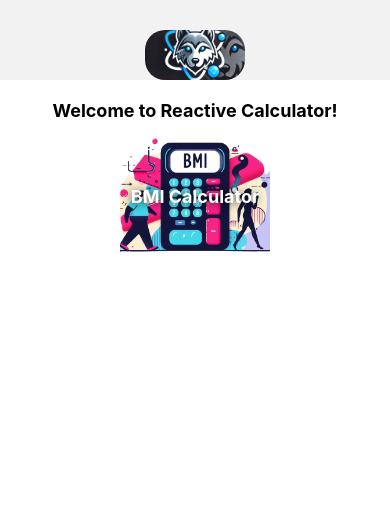
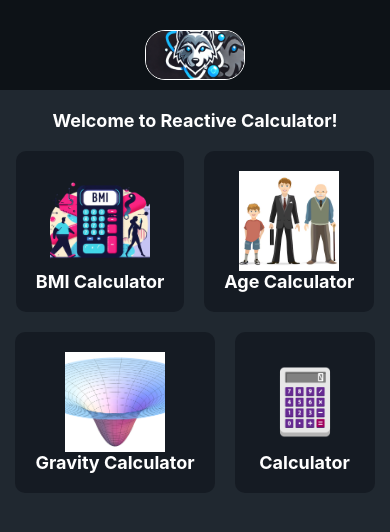
Before and after one commit to omercsx/ReactiveCalculator, a React Native app: screen /Home in a window 390 px wide. Shown: the top 532 px of the page. Built offline with nearby package versions, Linux system fonts and the light colour scheme.

Commit message:
Home Page

```diff
--- a/app/Screens/Home.tsx
+++ b/app/Screens/Home.tsx
@@ -1,16 +1,38 @@
 import { StyleSheet, Text, View } from 'react-native';
 import CalculatorCard from '../components/CalculatorCard';
 import bmiCalculator from '../../assets/BMI-calculator.png';
+import ageCalculator from '../../assets/ageCalc.avif';
+import gravityCalculator from '../../assets/gravity.jpg';
+import calculator from '../../assets/calculator.png';
 
 const Home = () => {
 	return (
 		<View style={styles.container}>
 			<Text style={styles.title}>Welcome to Reactive Calculator!</Text>
-			<CalculatorCard
-				title='BMI Calculator'
-				image={bmiCalculator}
-				onPress={() => {}}
-			/>
+			<View style={styles.cardContainer}>
+				<CalculatorCard
+					title='BMI Calculator'
+					image={bmiCalculator}
+					onPress={() => {}}
+				/>
+				<CalculatorCard
+					title='Age Calculator'
+					image={ageCalculator}
+					onPress={() => {}}
+				/>
+			</View>
+			<View style={styles.cardContainer}>
+				<CalculatorCard
+					title='Gravity Calculator'
+					image={gravityCalculator}
+					onPress={() => {}}
+				/>
+				<CalculatorCard
+					title='Calculator'
+					image={calculator}
+					onPress={() => {}}
+				/>
+			</View>
 		</View>
 	);
 };
@@ -20,12 +42,19 @@ export default Home;
 const styles = StyleSheet.create({
 	container: {
 		flex: 1,
-		backgroundColor: '#fff',
+		backgroundColor: '#202830',
 		alignItems: 'center',
+	},
+	cardContainer: {
+		flexDirection: 'row',
+		justifyContent: 'space-between',
+		gap: 20,
+		marginTop: 20,
 	},
 	title: {
 		fontSize: 18,
 		fontWeight: 'bold',
 		marginTop: 20,
+		color: '#fff',
 	},
 });
--- a/app/components/CalculatorCard.tsx
+++ b/app/components/CalculatorCard.tsx
@@ -1,9 +1,9 @@
 import {
-	ImageBackground,
+	ImageSourcePropType,
 	StyleSheet,
 	Text,
 	TouchableOpacity,
-	ImageSourcePropType,
+	Image,
 } from 'react-native';
 
 interface CalculatorCardProps {
@@ -14,10 +14,9 @@ interface CalculatorCardProps {
 
 const CalculatorCard = ({ title, image, onPress }: CalculatorCardProps) => {
 	return (
-		<TouchableOpacity onPress={onPress}>
-			<ImageBackground source={image} style={styles.container} resizeMode="cover">
-				<Text style={styles.title}>{title}</Text>
-			</ImageBackground>
+		<TouchableOpacity style={styles.container} onPress={onPress}>
+			<Image source={image} style={styles.image} />
+			<Text style={styles.title}>{title}</Text>
 		</TouchableOpacity>
 	);
 };
@@ -26,19 +25,18 @@ export default CalculatorCard;
 
 const styles = StyleSheet.create({
 	container: {
-		width: 150,
-		height: 150,
-		justifyContent: 'center',
+		backgroundColor: '#151B23',
+		padding: 20,
+		borderRadius: 10,
 		alignItems: 'center',
-		borderRadius: 10,
-		overflow: 'hidden',
+	},
+	image: {
+		width: 100,
+		height: 100,
 	},
 	title: {
 		fontSize: 18,
 		fontWeight: 'bold',
 		color: '#fff',
-		textShadowColor: 'rgba(0, 0, 0, 0.75)',
-		textShadowOffset: { width: -1, height: 1 },
-		textShadowRadius: 10,
 	},
 });
--- a/app/components/HomeHeader.tsx
+++ b/app/components/HomeHeader.tsx
@@ -10,6 +10,8 @@ const HomeHeader = () => {
 					width: 100,
 					height: 50,
 					borderRadius: 20,
+					borderWidth: 1,
+					borderColor: '#fff',
 				}}
 			/>
 		</View>
@@ -18,7 +20,9 @@ const HomeHeader = () => {
 
 const styles = StyleSheet.create({
 	container: {
+		backgroundColor: '#0D1217',
 		paddingTop: 30,
+		paddingBottom: 10,
 		flexDirection: 'row',
 		justifyContent: 'center',
 	},
```
